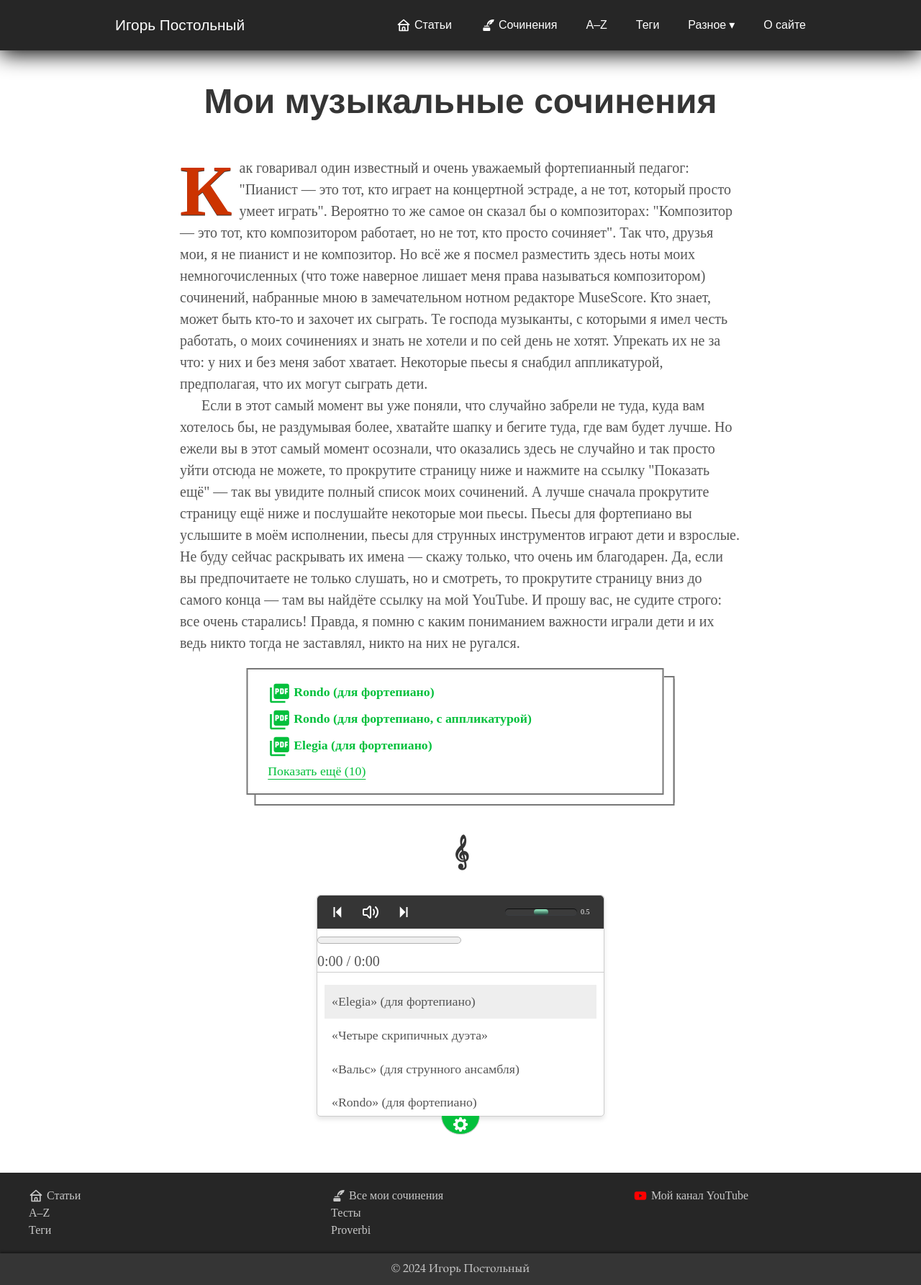
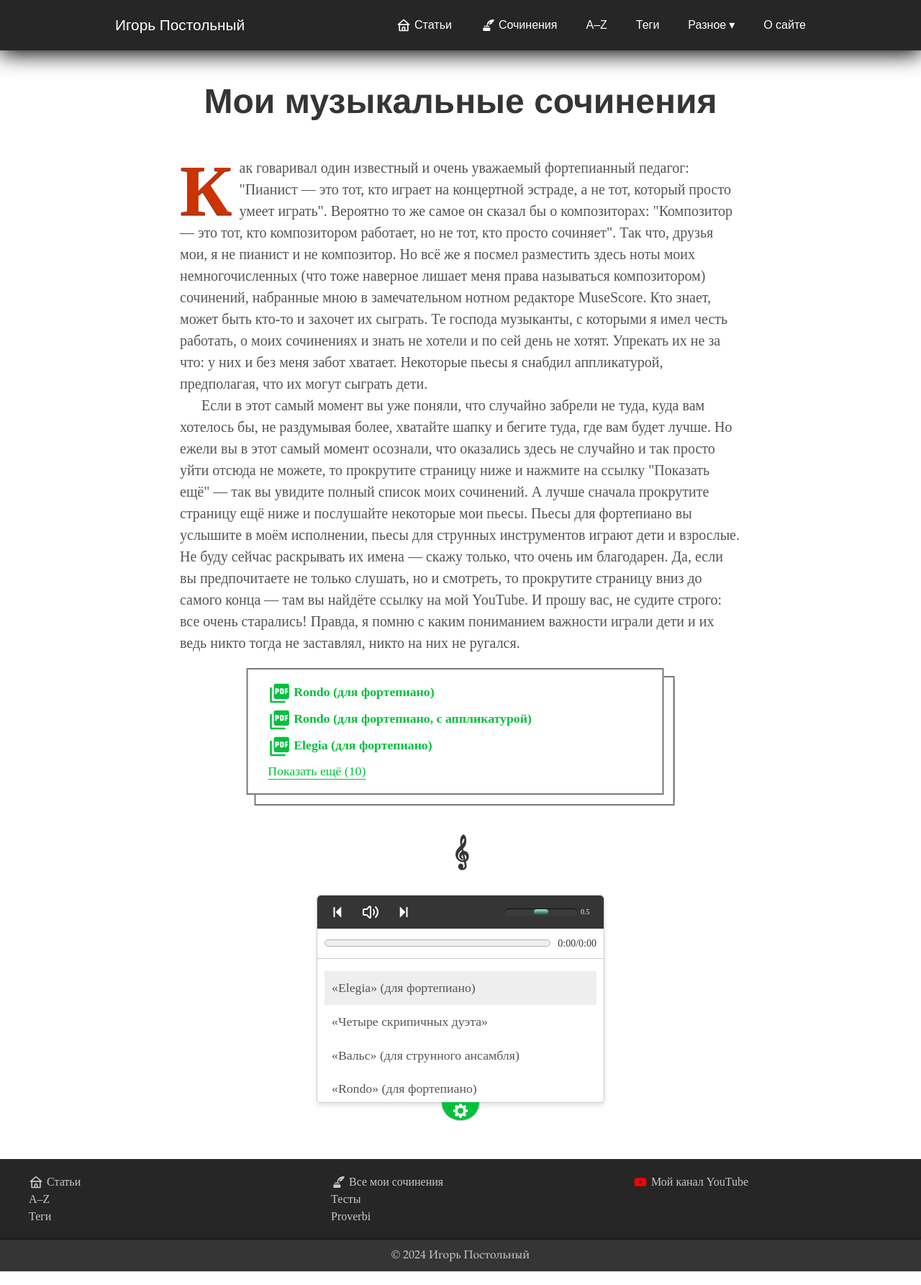
Before and after one commit to postolny/postolny.github.io, a Jekyll site: the page built from _pages/musica.html, in a window 1280 px wide. Shown: the whole page at 72% size. Built offline with Jekyll 4.4.1, drawn with Linux system fonts in a browser that asks for light colours.

Commit message:
Add files via upload

```diff
--- a/_sass/tale/_layout.scss
+++ b/_sass/tale/_layout.scss
@@ -828,6 +828,29 @@ a:hover .footer-icon--red svg {
   width: 22px;
   color: $white;
 }
+
+#progress-container {
+  display: flex;
+  align-items: center;
+  gap: 10px;
+  width: 100%;
+  margin: 10px auto;
+  padding: 0 10px;
+  user-select: none;
+}
+
+#progressBar {
+  flex: 1;
+}
+
+#timeContainer {
+  display: flex;
+  justify-content: space-between;
+  font-size: 14px;
+  color: $default-shade;
+  white-space: nowrap;
+}
+
 #playlist-container {
   max-height: 200px;
   overflow-y: auto;
```
